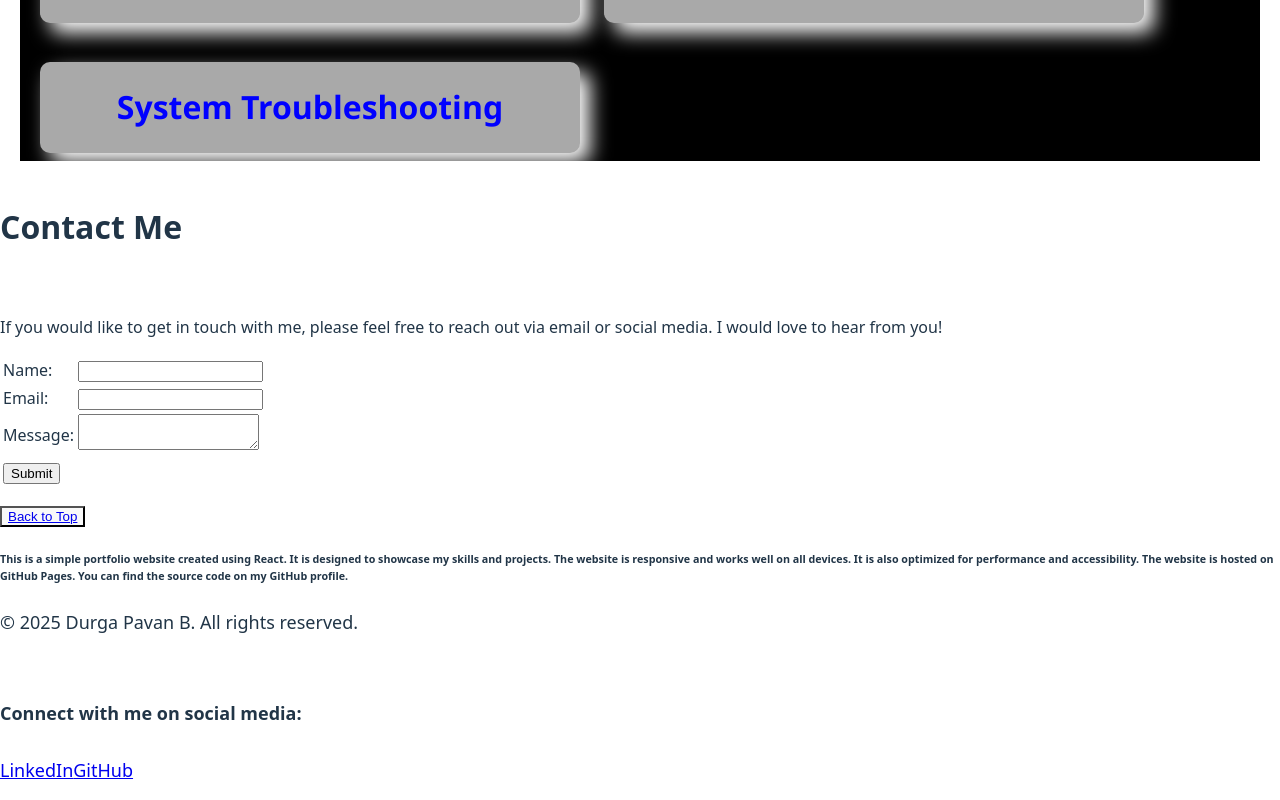
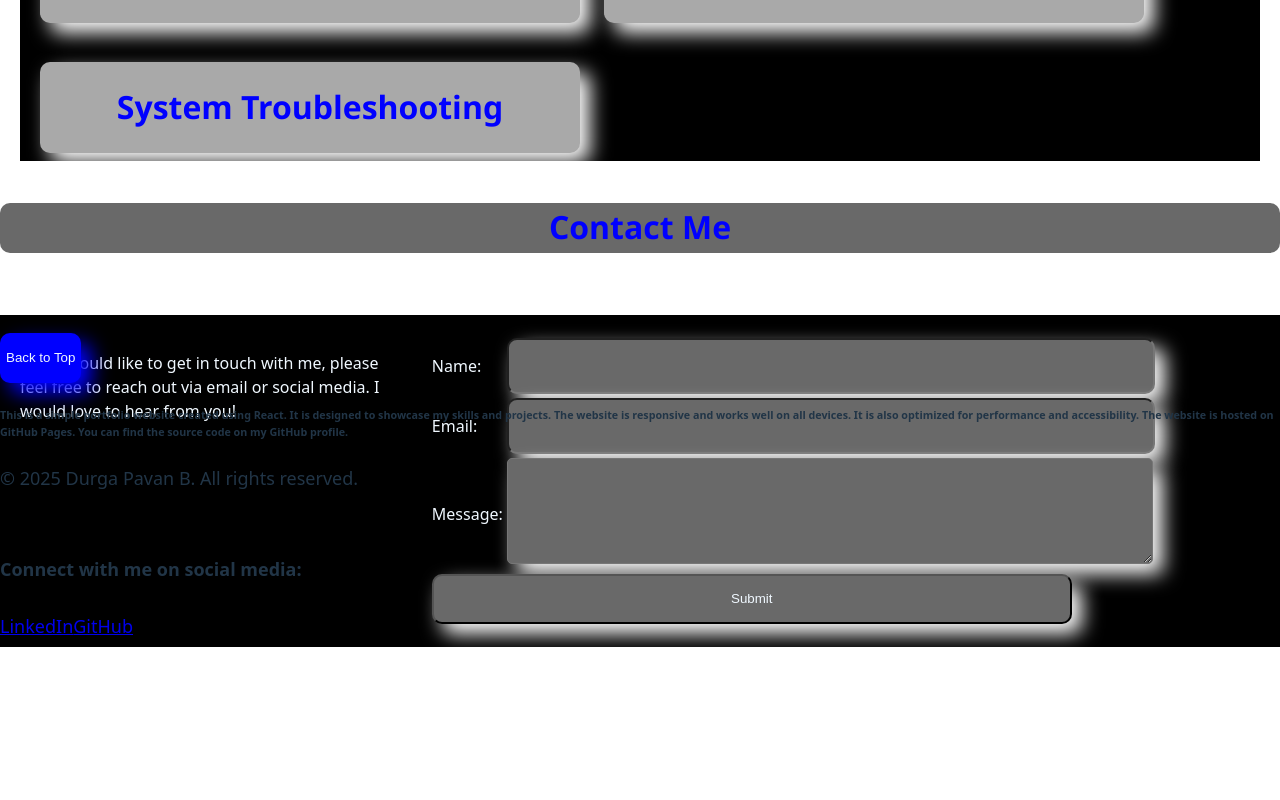
Before and after one commit to PavanMech321/portfolio-2, a React (Vite) app: page / in a window 1280 px wide. Shown: the part 2526-3326 px from the top of the page. After the commit the page ends 3182 px from the top, so only its background shows below. Built offline with nearby package versions, Linux system fonts and the light colour scheme.

Commit message:
Update App.css

```diff
--- a/src/App.css
+++ b/src/App.css
@@ -1018,14 +1018,82 @@ body{
   box-shadow: 10px 10px 20px white;
   height: fit-content;
 }
-  .Contact .contact{
-    grid-template-columns: 100vw;
-    margin-top: 5%;
-  }
-  .Footer .social{
+.Contact{
+  height: 50px;
+  border-radius: 10px;
+  color: aliceblue;
+  background-color: dimgray;
+  box-shadow: 10px 10px 20px white;
+}
+  .Contact h1{
+  color: blue;
+  font-size: xx-large;
+  text-align: center;
+  font-family: 'Segoe UI', Tahoma, Geneva, Verdana, sans-serif;
+}
+  .contact{
+  display: grid;
+  grid-template-columns: 30vw 65vw;
+  gap: 2%;
+  margin-top: 5%;
+  background-color: black;
+  color:aliceblue;
+  box-shadow: 10px 10px 20px white;
+  padding: 20px;
+}
+input{
+  width: 50vw;
+  height: 50px;
+  border-radius: 10px;
+  color: aliceblue;
+  background-color: dimgray;
+  box-shadow: 10px 10px 20px white;
+}
+input:hover{
+  background-color: #ddd;
+  color: black;
+}
+  textarea{
+  width: 50vw;
+  height: 100px;
+  border-radius: 5px;
+  color: aliceblue;
+  background-color: dimgray;
+  box-shadow: 10px 10px 20px white;
+}
+textarea:hover{
+  background-color: #ddd;
+  color: black;
+}
+  .btn{
+  margin-top: 5%;
+  width:fit-content;
+  height: 50px;
+  border-radius: 10px;
+  text-align: center;
+  color: aliceblue;
+  background-color: blue;
+  box-shadow: 10px 10px 20px blue;
+  border: none;
+  align-content: center;
+  align-self: center;
+}
+.btn a{
+  text-decoration: none;
+  color: aliceblue;
+}
+.btn:hover{
+  background-color: #ddd;
+  box-shadow: 10px 10px 20px white;
+  color: black;
+}
+  .btn:hover a:hover{
+  color: black;
+}
+.Footer .social{
     grid-template-columns: auto auto auto;
     margin-top: 5%;
-  }
+}
   .Footer .social a{
     font-size: large;
   }
```
